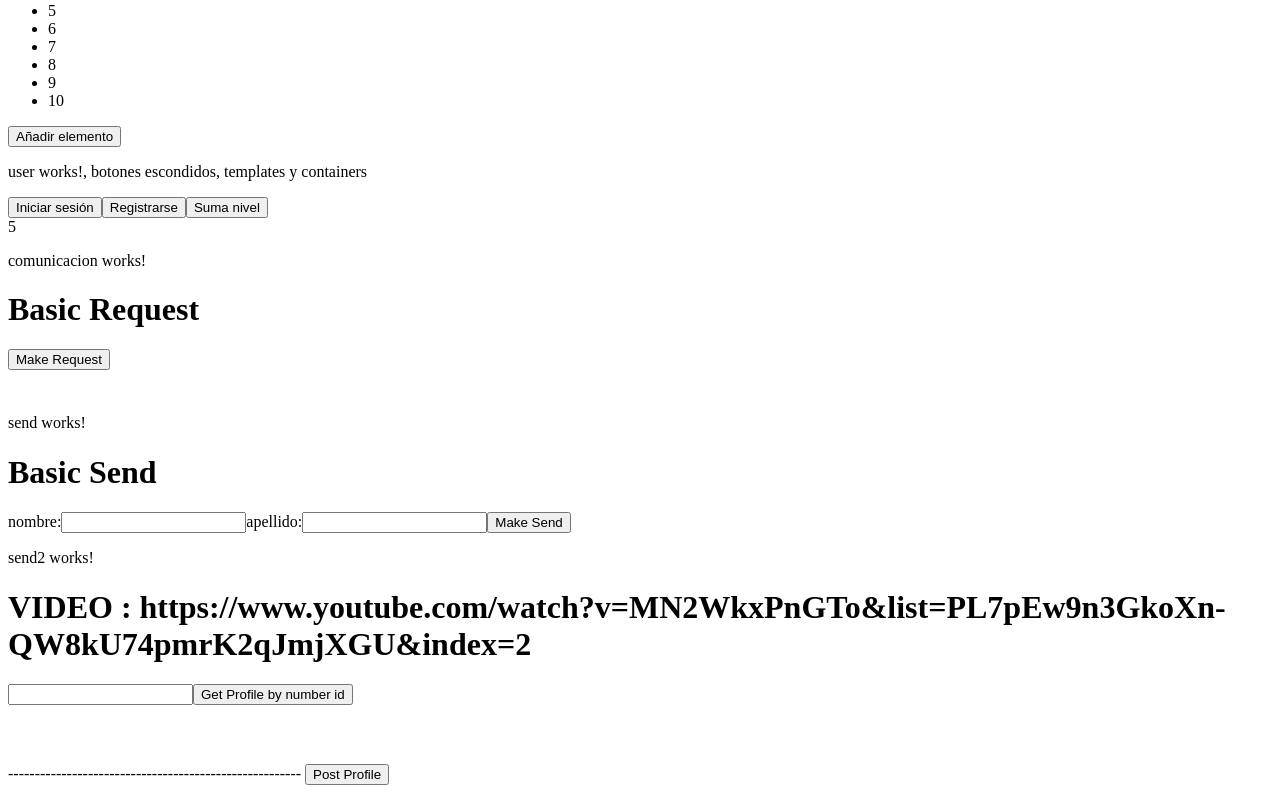
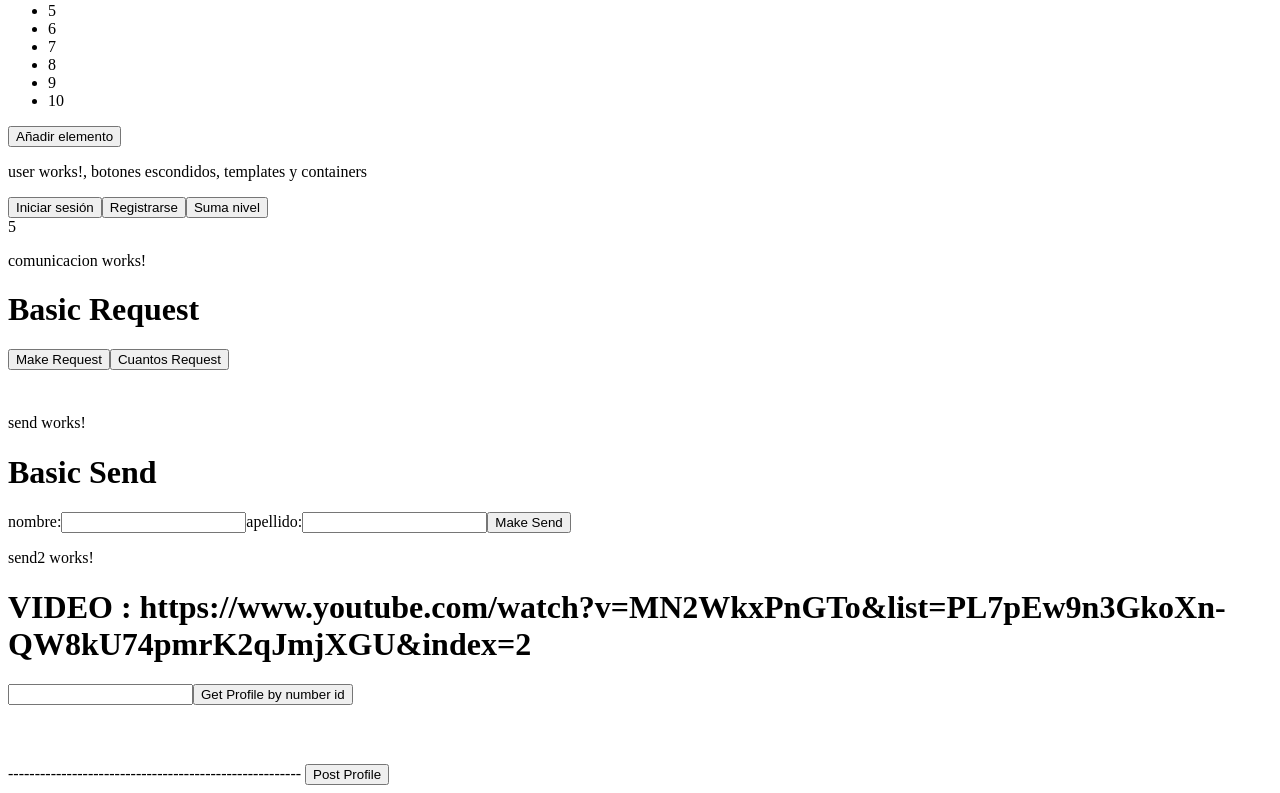
Before and after one commit to DanielAlicante/unedProjectR, an Angular app: page / in a window 1280 px wide. Shown: the part 686-1479 px from the top of the page. Built offline with nearby package versions, Linux system fonts and the light colour scheme.

Commit message:
funcionando peticion de cuantos

```diff
--- a/src/app/components/comunicacion/comunicacion.component.html
+++ b/src/app/components/comunicacion/comunicacion.component.html
@@ -2,4 +2,9 @@
 <h1>Basic Request</h1>
 <button type="button"(click)="makeRequest()">Make Request</button>
 <div *ngIf="loading">loading</div>
+
+<button type="button"(click)="cuantosRequest()">Cuantos Request</button>
+<div *ngIf="loading">loading</div>
+
+
 <pre>{{data | json }} </pre>
--- a/src/app/components/comunicacion/comunicacion.component.ts
+++ b/src/app/components/comunicacion/comunicacion.component.ts
@@ -26,13 +26,23 @@ makeRequest():void{
   this.loading=true;
   this.http
     .get ('http://localhost:8080/company/employees')
-    //.get ('http://localhost:8080/demo/hello')
     .subscribe(data=>{
          this.data=data;
          this.loading=false;
     })
 
+  }
+
+      cuantosRequest():void{
+        // funcion  para pedir información.
+        this.loading=true;
+        this.http
+          .get ('http://localhost:8080/company/cuantos')
+          .subscribe(data=>{
+              this.data=data;
+              this.loading=false;
+          })
+
+  }
 
 }
-
-}
```
